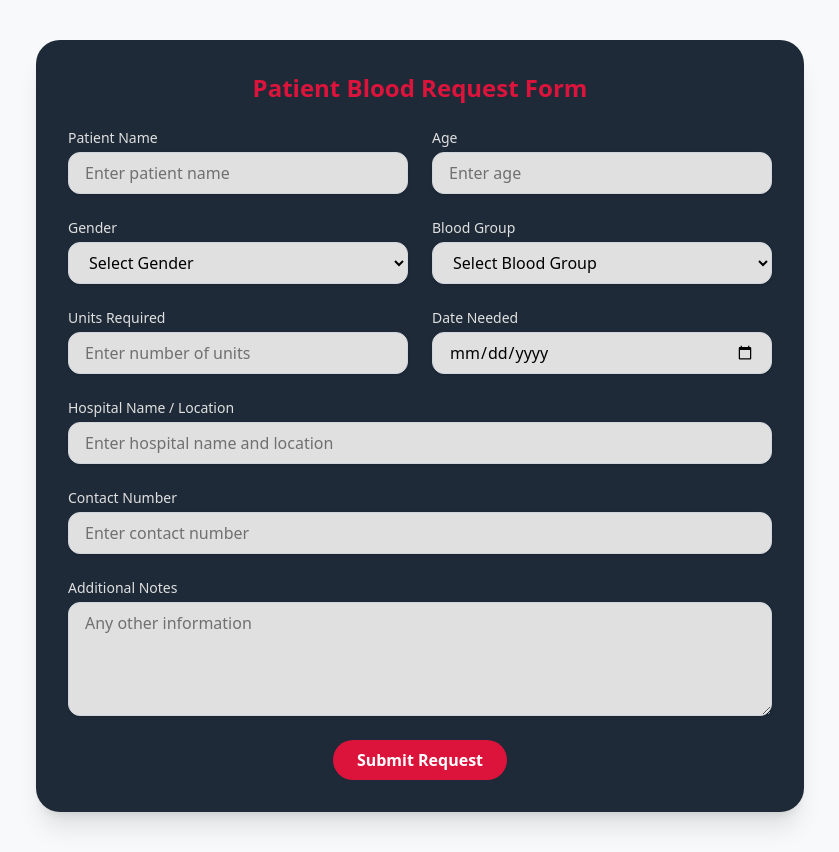
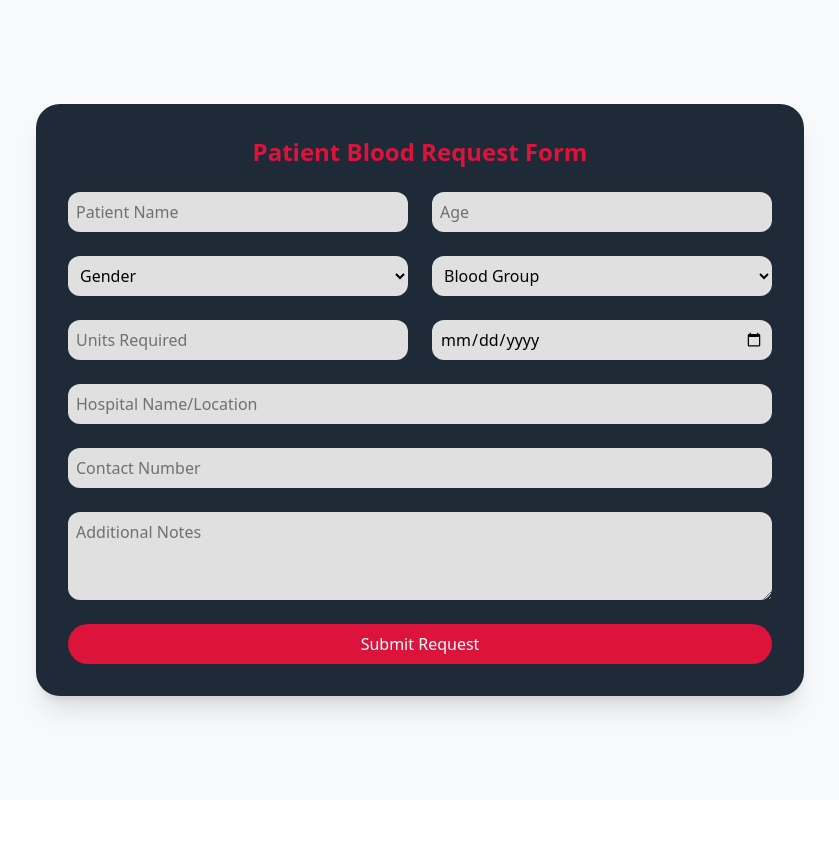
Before and after one commit to Amanullah-Kubar/dbsProject, a React (Vite) app in the folder blood-donation/: page /PatientRequestForm in a window 1280 px wide. Shown: the whole page, without its empty margins (220-1059 px from the left). After the commit the page ends 800 px from the top, so only its background shows below. Built offline with nearby package versions, Linux system fonts and the light colour scheme.

Commit message:
request form integrate

```diff
--- a/blood-donation/src/Pages/PatientRequestForm.jsx
+++ b/blood-donation/src/Pages/PatientRequestForm.jsx
@@ -1,49 +1,53 @@
-import React from 'react';
+import React, { useState } from 'react';
+import axios from 'axios';
 
 const PatientRequestForm = () => {
+    const [formData, setFormData] = useState({
+        patientName: '',
+        age: '',
+        gender: '',
+        bloodGroup: '',
+        unitsRequired: '',
+        dateNeeded: '',
+        hospital: '',
+        contactNumber: '',
+        notes: ''
+    });
+
+    const handleChange = (e) => {
+        const { name, value } = e.target;
+        setFormData((prev) => ({ ...prev, [name]: value }));
+    };
+
+    const handleSubmit = async (e) => {
+        e.preventDefault();
+        try {
+            const res = await axios.post('http://localhost:5000/api/requests', formData);
+            alert('Request submitted successfully. Matching donors found: ' + res.data.matches.length);
+            console.log(res.data.matches); // optional
+        } catch (err) {
+            console.error(err);
+            alert('Submission failed.');
+        }
+    };
+
     return (
         <div className="min-h-screen bg-[#f8f9fa] flex items-center justify-center py-10 px-4">
             <div className="bg-[#1E2A38] shadow-xl rounded-3xl w-full max-w-3xl p-8">
                 <h2 className="text-2xl font-semibold text-[#DC143C] mb-6 text-center">
                     Patient Blood Request Form
                 </h2>
-                <form className="grid grid-cols-1 md:grid-cols-2 gap-6">
-                    {/* Patient Name */}
-                    <div>
-                        <label className="block text-sm font-medium text-[#E0E0E0]">Patient Name</label>
-                        <input
-                            type="text"
-                            placeholder="Enter patient name"
-                            className="mt-1 block w-full px-4 py-2 border border-gray-300 rounded-xl shadow-sm focus:ring-[#DC143C] focus:border-[#DC143C] bg-[#E0E0E0]"
-                        />
-                    </div>
-
-                    {/* Age */}
-                    <div>
-                        <label className="block text-sm font-medium text-[#E0E0E0]">Age</label>
-                        <input
-                            type="number"
-                            placeholder="Enter age"
-                            className="mt-1 block w-full px-4 py-2 border border-gray-300 rounded-xl shadow-sm focus:ring-[#DC143C] focus:border-[#DC143C]  bg-[#E0E0E0]"
-                        />
-                    </div>
-
-                    {/* Gender */}
-                    <div>
-                        <label className="block text-sm font-medium text-[#E0E0E0]">Gender</label>
-                        <select className="mt-1 block w-full px-4 py-2 border border-gray-300 rounded-xl shadow-sm focus:ring-[#DC143C] focus:border-[#DC143C]  bg-[#E0E0E0]">
-                            <option value="">Select Gender</option>
+                <form onSubmit={handleSubmit} className="grid grid-cols-1 md:grid-cols-2 gap-6">
+                    <input type="text" name="patientName" onChange={handleChange} placeholder="Patient Name" className="bg-[#E0E0E0] p-2 rounded-xl" required />
+                    <input type="number" name="age" onChange={handleChange} placeholder="Age" className="bg-[#E0E0E0] p-2 rounded-xl" required />
+                    <select name="gender" onChange={handleChange} className="bg-[#E0E0E0] p-2 rounded-xl" required>
+                        <option value="">Gender</option>
                         <option>Male</option>
                         <option>Female</option>
                         <option>Other</option>
                     </select>
-                    </div>
-
-                    {/* Blood Group */}
-                    <div>
-                        <label className="block text-sm font-medium text-[#E0E0E0]">Blood Group</label>
-                        <select className="mt-1 block w-full px-4 py-2 border border-gray-300 rounded-xl shadow-sm focus:ring-[#DC143C] focus:border-[#DC143C]  bg-[#E0E0E0]">
-                            <option value="">Select Blood Group</option>
+                    <select name="bloodGroup" onChange={handleChange} className="bg-[#E0E0E0] p-2 rounded-xl" required>
+                        <option value="">Blood Group</option>
                         <option>A+</option>
                         <option>A−</option>
                         <option>B+</option>
@@ -53,66 +57,14 @@ const PatientRequestForm = () => {
                         <option>O+</option>
                         <option>O−</option>
                     </select>
-                    </div>
-
-                    {/* Units Required */}
-                    <div>
-                        <label className="block text-sm font-medium text-[#E0E0E0]">Units Required</label>
-                        <input
-                            type="number"
-                            placeholder="Enter number of units"
-                            className="mt-1 block w-full px-4 py-2 border border-gray-300 rounded-xl shadow-sm focus:ring-[#DC143C] focus:border-[#DC143C]  bg-[#E0E0E0]"
-                        />
-                    </div>
-
-                    {/* Date Needed */}
-                    <div>
-                        <label className="block text-sm font-medium text-[#E0E0E0]">Date Needed</label>
-                        <input
-                            type="date"
-                            className="mt-1 block w-full px-4 py-2 border border-gray-300 rounded-xl shadow-sm focus:ring-[#DC143C] focus:border-[#DC143C]  bg-[#E0E0E0]"
-                        />
-                    </div>
-
-                    {/* Hospital Name */}
-                    <div className="md:col-span-2">
-                        <label className="block text-sm font-medium text-[#E0E0E0]">Hospital Name / Location</label>
-                        <input
-                            type="text"
-                            placeholder="Enter hospital name and location"
-                            className="mt-1 block w-full px-4 py-2 border border-gray-300 rounded-xl shadow-sm focus:ring-[#DC143C] focus:border-[#DC143C]  bg-[#E0E0E0]"
-                        />
-                    </div>
-
-                    {/* Contact Number */}
-                    <div className="md:col-span-2">
-                        <label className="block text-sm font-medium text-[#E0E0E0]">Contact Number</label>
-                        <input
-                            type="tel"
-                            placeholder="Enter contact number"
-                            className="mt-1 block w-full px-4 py-2 border border-gray-300 rounded-xl shadow-sm focus:ring-[#DC143C] focus:border-[#DC143C]  bg-[#E0E0E0]"
-                        />
-                    </div>
-
-                    {/* Notes */}
-                    <div className="md:col-span-2">
-                        <label className="block text-sm font-medium text-[#E0E0E0]">Additional Notes</label>
-                        <textarea
-                            rows="4"
-                            placeholder="Any other information"
-                            className="mt-1 block w-full px-4 py-2 border border-gray-300 rounded-xl shadow-sm focus:ring-[#DC143C] focus:border-[#DC143C]  bg-[#E0E0E0]"
-                        ></textarea>
-                    </div>
-
-                    {/* Submit */}
-                    <div className="md:col-span-2 text-center">
-                        <button
-                            type="submit"
-                            className="bg-[#DC143C] hover:bg-red-700 text-white font-semibold px-6 py-2 rounded-full transition duration-300"
-                        >
+                    <input type="number" name="unitsRequired" onChange={handleChange} placeholder="Units Required" className="bg-[#E0E0E0] p-2 rounded-xl" required />
+                    <input type="date" name="dateNeeded" onChange={handleChange} className="bg-[#E0E0E0] p-2 rounded-xl" required />
+                    <input type="text" name="hospital" onChange={handleChange} placeholder="Hospital Name/Location" className="bg-[#E0E0E0] p-2 rounded-xl md:col-span-2" required />
+                    <input type="tel" name="contactNumber" onChange={handleChange} placeholder="Contact Number" className="bg-[#E0E0E0] p-2 rounded-xl md:col-span-2" required />
+                    <textarea name="notes" rows="3" onChange={handleChange} placeholder="Additional Notes" className="bg-[#E0E0E0] p-2 rounded-xl md:col-span-2" />
+                    <button type="submit" className="bg-[#DC143C] hover:bg-red-700 text-white px-6 py-2 rounded-full md:col-span-2">
                         Submit Request
                     </button>
-                    </div>
                 </form>
             </div>
         </div>
```
Also changed, not shown: 1 other file (tests, documents, lock files or other folders). Lines whose indentation alone changed are shown as unchanged.
